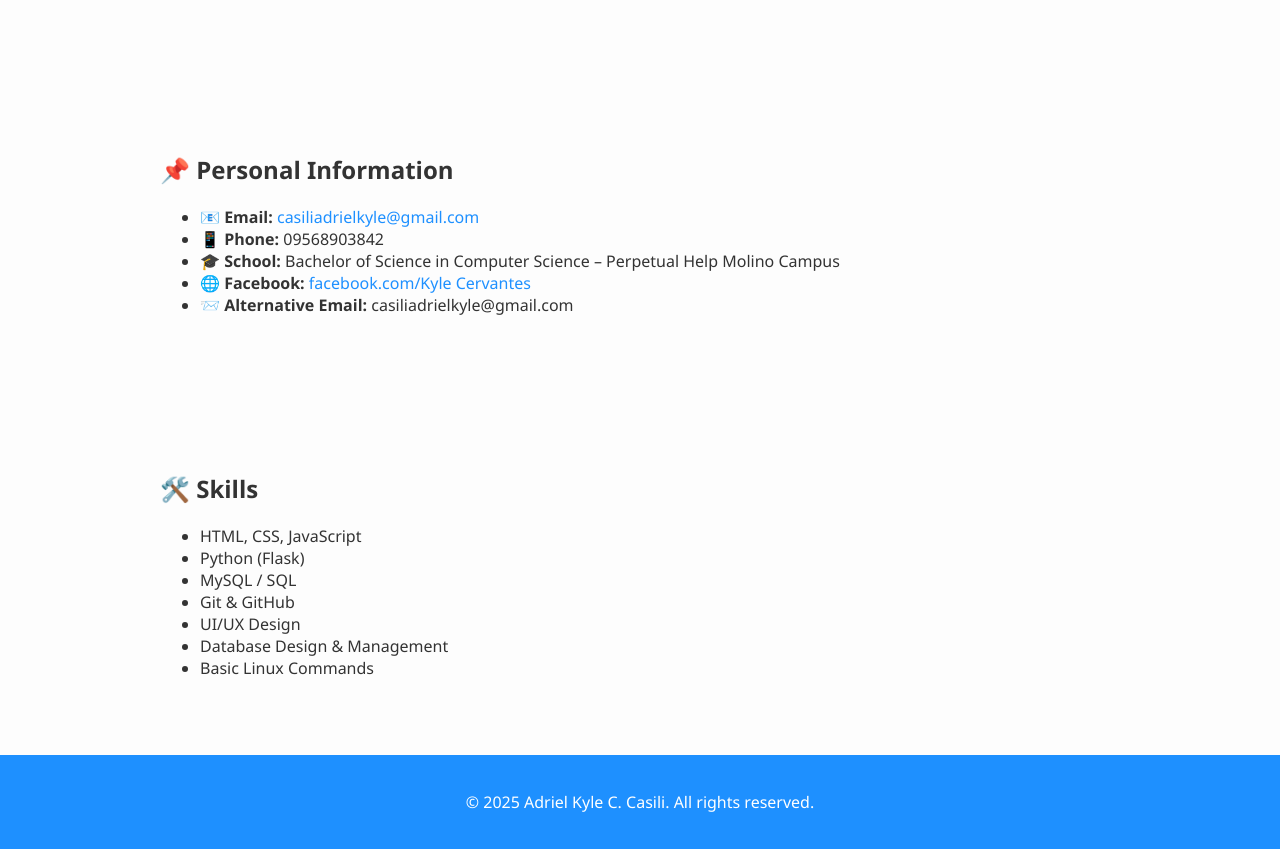
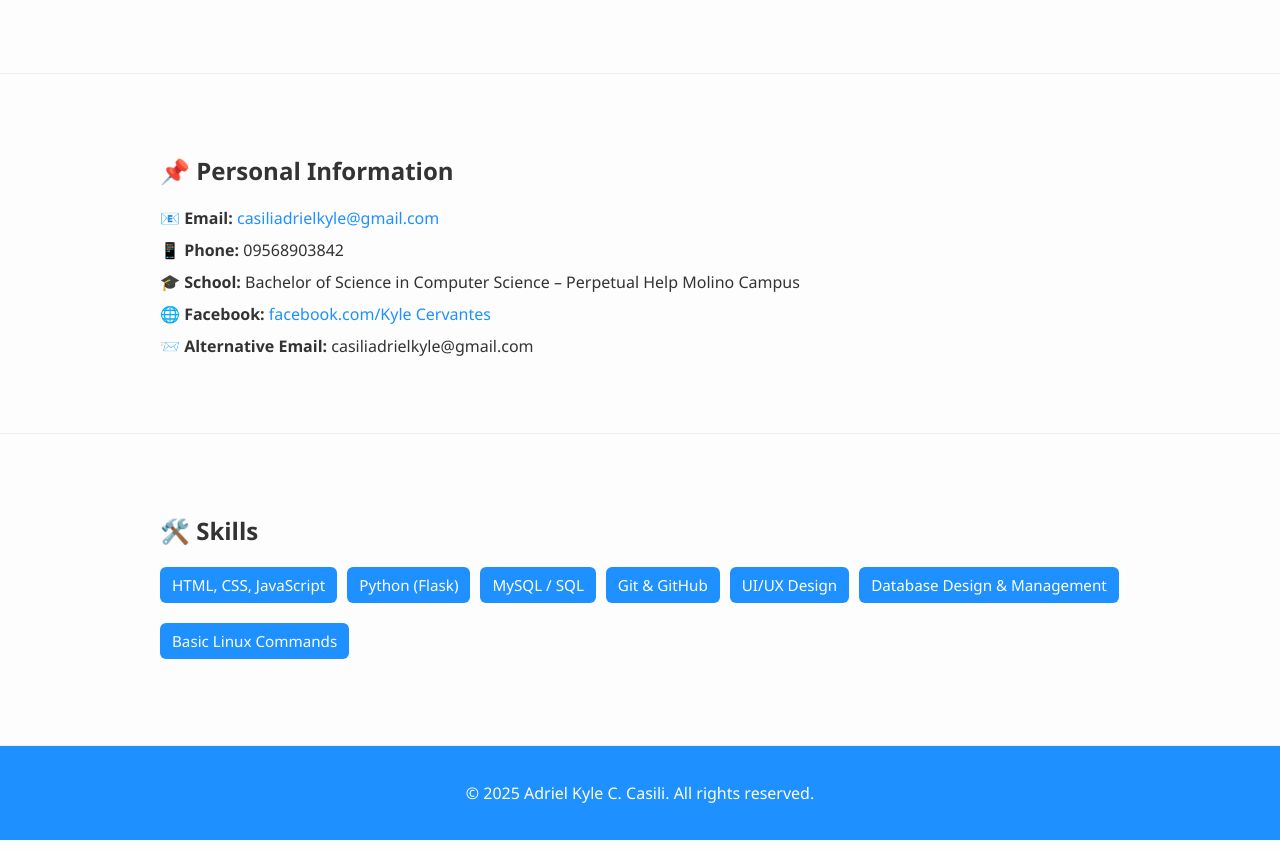
Before and after one commit to thisiselyk/Adriel-Cervantes, a plain HTML site: page webpage.html in a window 1280 px wide. Shown: the part 454-1303 px from the top of the page. Drawn offline with Linux system fonts and the light colour scheme.

Commit message:
Update style.css

```diff
--- a/style.css
+++ b/style.css
@@ -30,11 +30,35 @@ header .subtitle {
 
 section {
   padding: 60px 0;
+  border-bottom: 1px solid #eee;
 }
 
 h2 {
   color: #333;
   margin-bottom: 20px;
+}
+
+ul {
+  list-style-type: none;
+  padding: 0;
+}
+
+ul li {
+  margin-bottom: 10px;
+}
+
+.skills-list {
+  display: flex;
+  flex-wrap: wrap;
+  gap: 10px;
+}
+
+.skills-list li {
+  background: #1e90ff;
+  color: white;
+  padding: 8px 12px;
+  border-radius: 6px;
+  font-size: 0.95rem;
 }
 
 footer {
```
